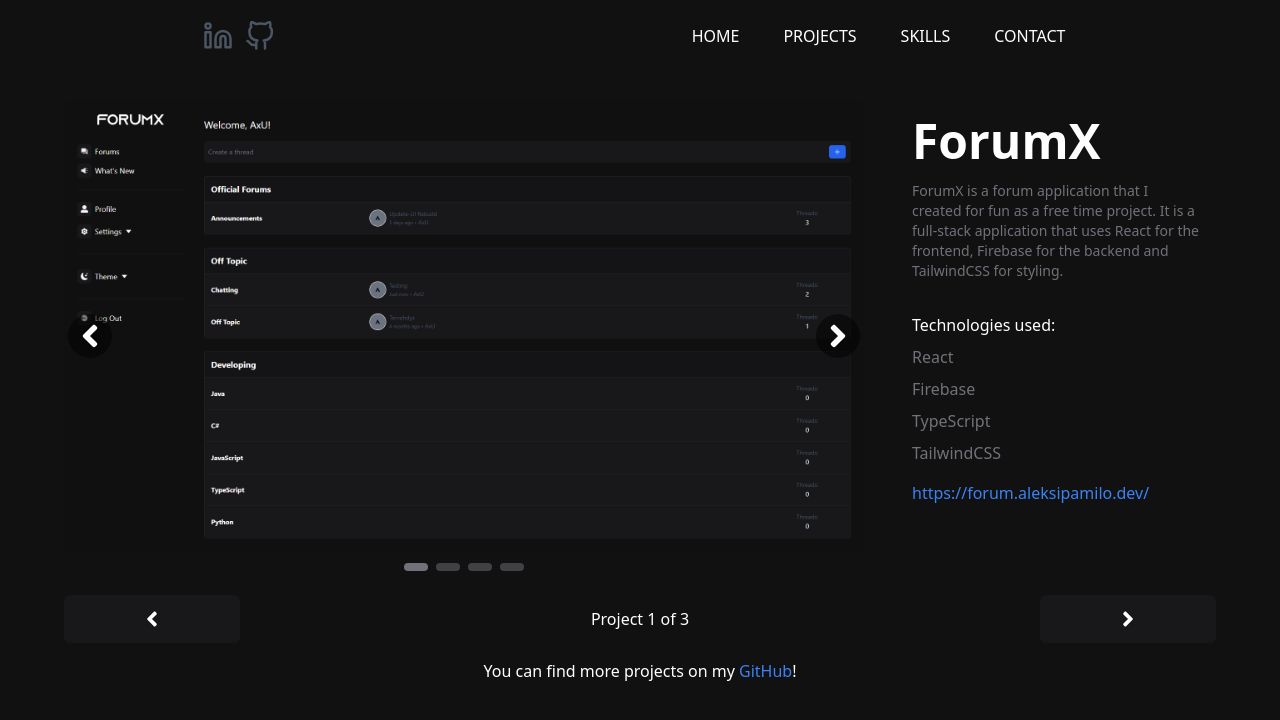
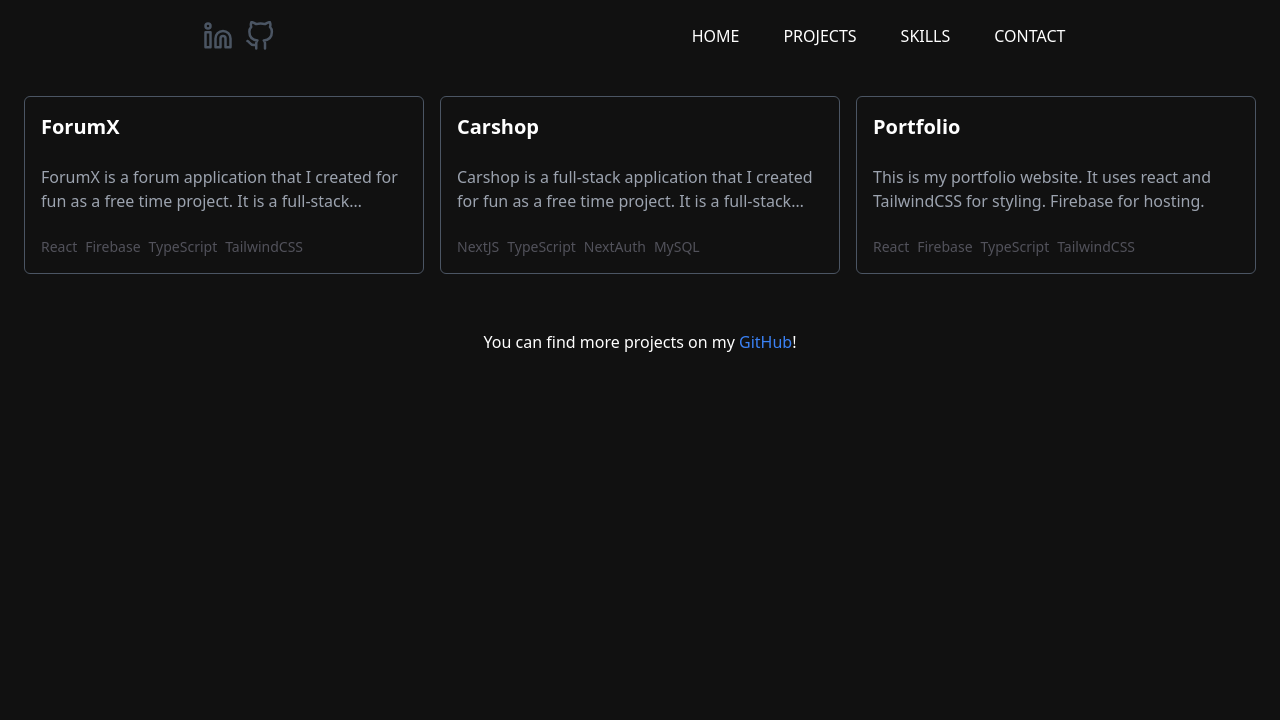
Before and after one commit to AleksiPamilo/Portfolio, a React (Create React App) app: page /projects in a window 1280 px wide. Shown: the top 720 px of the page. Built offline with nearby package versions, Linux system fonts and the light colour scheme.

Commit message:
Style: Update projects page, Add 404 page

```diff
--- a/package.json
+++ b/package.json
@@ -43,6 +43,6 @@
     ]
   },
   "devDependencies": {
-    "tailwindcss": "^3.2.7"
+    "tailwindcss": "^3.4.0"
   }
 }
--- a/src/App.tsx
+++ b/src/App.tsx
@@ -4,7 +4,9 @@ import { ModalContextProvider } from "./components/context/ModalContextProvider"
 
 const Home = lazy(() => import("./sites/Home"));
 const Projects = lazy(() => import("./sites/Projects"));
+const Project = lazy(() => import("./sites/Project"));
 const Skills = lazy(() => import("./sites/Skills"));
+const NotFound = lazy(() => import("./components/NotFound"));
 const Navigation = lazy(() => import("./components/Navigation"));
 
 const App: React.FC = () => {
@@ -23,7 +25,9 @@ const App: React.FC = () => {
           <Routes>
             <Route path="/" element={<Home />} />
             <Route path="/projects" element={<Projects />} />
+            <Route path="/projects/:slug" element={<Project />} />
             <Route path="/skills" element={<Skills />} />
+            <Route path="*" element={<NotFound />} />
           </Routes>
         </ModalContextProvider>
       </Router>
--- a/src/components/ImageSlider.tsx
+++ b/src/components/ImageSlider.tsx
@@ -19,7 +19,6 @@ const ImageSlider: React.FC<ImageSliderProps> = ({ images }) => {
         <div className="w-full relative">
             <div className="flex items-center justify-center">
                 <button className="cursor-zoom-in" onClick={() => {
-                    console.log("terve")
                     setModalContent(
                         <button className="cursor-zoom-out" onClick={closeModal}>
                             <img className="w-full h-full object-contain" src={images[current].url} alt={images[current].alt} />
--- /dev/null
+++ b/src/components/NotFound.tsx
@@ -0,0 +1,14 @@
+const NotFound: React.FC = () => {
+    return (
+        <main className="flex flex-col items-center gap-3 justify-center w-full h-screen">
+            <h1 className="text-4xl font-semibold">404</h1>
+            <p className="text-xl font-semibold">Page not found!</p>
+
+            <button className="bg-zinc-800 py-3 px-8 rounded-md hover:bg-zinc-700" onClick={() => { window.history.back(); }}>
+                Go back
+            </button>
+        </main>
+    )
+}
+
+export default NotFound;
--- a/src/components/ProjectsSlider.tsx
+++ b/src/components/ProjectsSlider.tsx
@@ -1,29 +1,61 @@
-import React from "react";
+import React, { useEffect, useState } from "react";
 import { FaAngleLeft, FaAngleRight } from "react-icons/fa";
 import { IProject } from "../interfaces/project";
 import ImageSlider from "./ImageSlider";
 import ProjectButton from "./project/ProjectButton";
-import ProjectPagination from "./project/ProjectPagination";
+import { useParams, useNavigate } from 'react-router-dom';
+import NotFound from "./NotFound";
+
 
 type ProjectsSliderProps = {
     projects: IProject[];
+    currentProject: IProject | null;
 };
 
-const ProjectsSlider: React.FC<ProjectsSliderProps> = ({ projects }) => {
-    const [current, setCurrent] = React.useState<number>(0);
-    const currentProject = projects[current];
+const ProjectsSlider: React.FC<ProjectsSliderProps> = ({ projects, currentProject: project }) => {
+    const { slug } = useParams();
+    const navigate = useNavigate();
+
+    const [currentProject, setCurrentProject] = useState<IProject | null>(project);
+    const currentIndex = projects.findIndex(project => project.slug === slug);
+
+    useEffect(() => {
+        setCurrentProject(projects.find(project => project.slug === slug) ?? null);
+    }, [slug, projects]);
+
+    const handleNextProject = () => {
+        const nextIndex = (currentIndex + 1) % projects.length;
+        navigate(`/projects/${projects[nextIndex].slug}`);
+    };
+
+    const handlePreviousProject = () => {
+        const prevIndex = (currentIndex - 1 + projects.length) % projects.length;
+        navigate(`/projects/${projects[prevIndex].slug}`);
+    };
+
+    if (!currentProject) {
+        return <NotFound />;
+    }
 
     return (
         <div className="flex flex-col items-center justify-center mt-12 px-4">
             <div>
                 <div className="flex flex-col sm:flex-row items-stretch gap-x-4 gap-y-8">
+                    <div className="max-w-[50rem]">
                         {
-                        currentProject.images && (
-                            <div className="max-w-[50rem]">
+                            currentProject.images ? (
+                                currentProject.images.length === 1 ? (
+                                    <img
+                                        className="w-full object-contain rounded-lg"
+                                        src={currentProject.images[0].url}
+                                        alt={currentProject.images[0].alt}
+                                    />
+                                ) : (
                                     <ImageSlider images={currentProject.images} />
+                                )
+                            ) : null
+                        }
                     </div>
-                        )
-                    }
                     <div className="w-full md:w-[20rem] h-full md:ml-4 flex flex-col gap-y-4 p-4">
                         <h1 className="text-5xl font-bold">{currentProject.name}</h1>
                         <h4 className="text-sm text-zinc-500">{currentProject.description}</h4>
@@ -37,7 +69,6 @@ const ProjectsSlider: React.FC<ProjectsSliderProps> = ({ projects }) => {
                                 ))
                             }
                         </div>
-
                         <div>
                             {
                                 currentProject.link && (
@@ -50,20 +81,19 @@ const ProjectsSlider: React.FC<ProjectsSliderProps> = ({ projects }) => {
                     </div>
                 </div>
 
-                <div className="w-full flex items-center justify-between mt-6">
-                    <ProjectButton onClick={() => { }}>
+                <div className="w-full flex flex-col sm:flex-row items-center justify-between mt-6">
+                    <div className="flex sm:hidden">{`Project ${currentIndex + 1} of ${projects.length}`}</div>
+                    <div className="flex items-center justify-between w-full">
+                        <ProjectButton onClick={handlePreviousProject}>
                             <FaAngleLeft className="text-2xl" />
                         </ProjectButton>
 
-                    <ProjectPagination
-                        current={current}
-                        setCurrent={setCurrent}
-                        projects={projects}
-                    />
+                        <div className="hidden sm:flex">{`Project ${currentIndex + 1} of ${projects.length}`}</div>
 
-                    <ProjectButton onClick={() => { }}>
+                        <ProjectButton onClick={handleNextProject}>
                             <FaAngleRight className="text-2xl" />
                         </ProjectButton>
+                    </div>
                 </div>
             </div>
         </div>
--- /dev/null
+++ b/src/components/cards/ProjectCard.tsx
@@ -0,0 +1,29 @@
+import React from "react";
+import { IProject } from "../../interfaces/project";
+
+type ProjectCardProps = {
+    project: IProject;
+};
+
+const ProjectCard: React.FC<ProjectCardProps> = ({ project }) => {
+    const tags = project.tags ?? project.technologies.slice(0, 4);
+
+    return (
+        <a href={"/projects/" + project.slug} className="flex flex-col max-w-[25rem] p-4 gap-6 rounded-md select-none border border-gray-600 hover:shadow-glow-1">
+            <span className="flex items-center gap-2">
+                <h1 className="text-xl font-semibold">{project.name}</h1>
+            </span>
+
+            <p className="line-clamp-2 text-gray-400">{project.description}</p>
+            <div className="flex flex-wrap gap-2">
+                {tags.map((tag, index) => (
+                    <span key={index} className="text-zinc-600 rounded-md text-sm capitalize">
+                        {tag}
+                    </span>
+                ))}
+            </div>
+        </a>
+    )
+}
+
+export default ProjectCard;
--- a/src/components/project/ProjectButton.tsx
+++ b/src/components/project/ProjectButton.tsx
@@ -8,7 +8,7 @@ type ProjectButtonProps = {
 const ProjectButton: React.FC<ProjectButtonProps> = ({ onClick, children }) => (
     <button
         onClick={onClick}
-        className="p-3 bg-zinc-900 rounded-md hover:bg-zinc-800 flex items-center justify-center w-44 h-12"
+        className="p-3 bg-zinc-900 rounded-md hover:bg-zinc-800 flex items-center justify-center w-24 md:w-44 h-12"
     >
         <span className="flex items-center justify-center gap-2">
             {children}
--- a/src/components/project/ProjectPagination.tsx
+++ /dev/null
@@ -1,17 +0,0 @@
-import React from "react";
-
-type ProjectPaginationProps = {
-    projects: any[];
-    current: number;
-    setCurrent: React.Dispatch<React.SetStateAction<number>>;
-};
-
-const ProjectPagination: React.FC<ProjectPaginationProps> = ({ projects, current, setCurrent }) => (
-    <div className="hidden md:flex gap-2">
-        {
-            `Project ${current + 1} of ${projects.length}`
-        }
-    </div>
-);
-
-export default ProjectPagination;
--- a/src/data/projects.json
+++ b/src/data/projects.json
@@ -1,6 +1,7 @@
 [
     {
         "name": "ForumX",
+        "slug": "forumx",
         "description": "ForumX is a forum application that I created for fun as a free time project. It is a full-stack application that uses React for the frontend, Firebase for the backend and TailwindCSS for styling.",
         "link": "https://forum.aleksipamilo.dev/",
         "images": [
@@ -31,6 +32,7 @@
     },
     {
         "name": "Carshop",
+        "slug": "carshop",
         "description": "Carshop is a full-stack application that I created for fun as a free time project. It is a full-stack application that uses NextJS for the frontend, NextAuth for authentication, Prisma for database management and MySQL for the database.",
         "link": "https://beta.carshop.aleksipamilo.dev/",
         "images": [
@@ -47,13 +49,25 @@
             "MySQL",
             "TailwindCSS"
         ],
+        "tags": [
+            "NextJS",
+            "TypeScript",
+            "NextAuth",
+            "MySQL"
+        ],
         "time": "2023-2024"
     },
     {
         "name": "Portfolio",
+        "slug": "portfolio",
         "description": "This is my portfolio website. It uses react and TailwindCSS for styling. Firebase for hosting.",
         "link": "https://aleksipamilo.dev/",
-        "images": null,
+        "images": [
+            {
+                "url": "/assets/portfolio.png",
+                "alt": "Portfolio/Projects Page"
+            }
+        ],
         "technologies": [
             "React",
             "Firebase",
--- a/src/interfaces/project.ts
+++ b/src/interfaces/project.ts
@@ -5,8 +5,10 @@ interface ProjectImage {
 
 export interface IProject {
     name: string;
+    slug: string;
     description: string;
     images: ProjectImage[] | null;
     technologies: string[];
+    tags?: string[];
     link?: string;
 }
--- /dev/null
+++ b/src/sites/Project.tsx
@@ -0,0 +1,27 @@
+import React, { useEffect, useRef } from "react";
+import { useParams } from "react-router-dom";
+import { social } from "../data/navItems";
+import projects from "../data/projects.json";
+import ProjectsSlider from "../components/ProjectsSlider";
+import { IProject } from "../interfaces/project";
+
+const Projects: React.FC = () => {
+    const { slug } = useParams<{ slug: string }>();
+    const project = useRef<IProject | null>(null);
+
+    useEffect(() => {
+        project.current = projects.find(project => project.slug === slug) ?? null;
+    }, [slug]);
+
+    return (
+        <main className="flex flex-col justify-center items-center w-full h-screen">
+            <ProjectsSlider projects={projects} currentProject={project.current} />
+
+            <p className="text-center mt-4 mb-16 flex">You can find more projects on my
+                <a className="text-blue-500 hover:text-blue-600 ml-1" href={social.GitHub}>GitHub</a>!
+            </p>
+        </main>
+    )
+}
+
+export default Projects;
--- a/src/sites/Projects.tsx
+++ b/src/sites/Projects.tsx
@@ -1,12 +1,16 @@
 import React from "react";
 import { social } from "../data/navItems";
 import projects from "../data/projects.json";
-import ProjectsSlider from "../components/ProjectsSlider";
+import ProjectCard from "../components/cards/ProjectCard";
 
 const Projects: React.FC = () => {
     return (
-        <main className="flex flex-col justify-center items-center w-full h-screen">
-            <ProjectsSlider projects={projects} />
+        <main className="flex flex-col items-center min-h-screen py-24 gap-14 md:gap-10">
+            <div className="flex flex-wrap items-center justify-center gap-4">
+                {projects.map((project, index) => (
+                    <ProjectCard key={index} project={project} />
+                ))}
+            </div>
 
             <p className="text-center mt-4 mb-16 flex">You can find more projects on my
                 <a className="text-blue-500 hover:text-blue-600 ml-1" href={social.GitHub}>GitHub</a>!
```
Also changed, not shown: public/assets/portfolio.png (added), 1 other file (tests, documents, lock files or other folders). Lines whose indentation alone changed are shown as unchanged.
